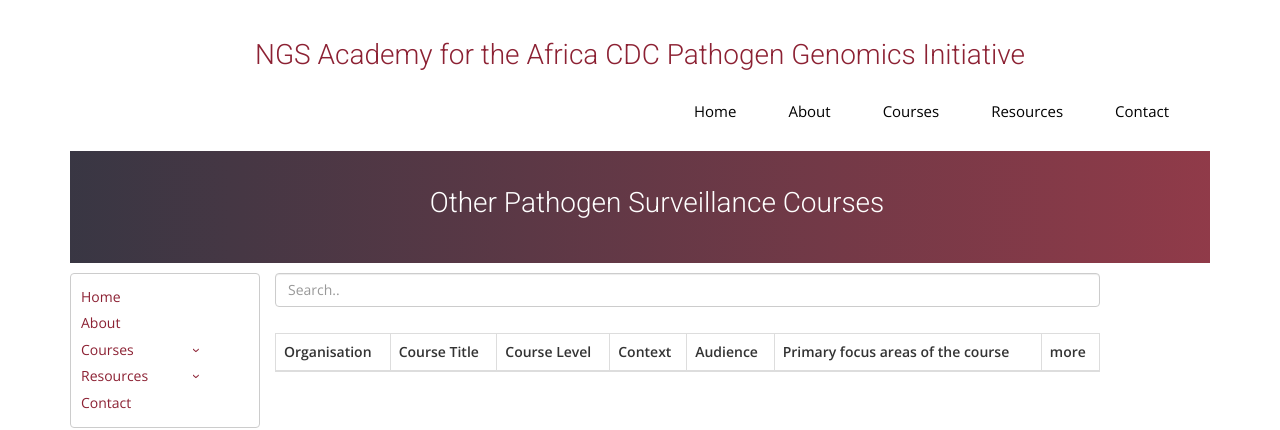
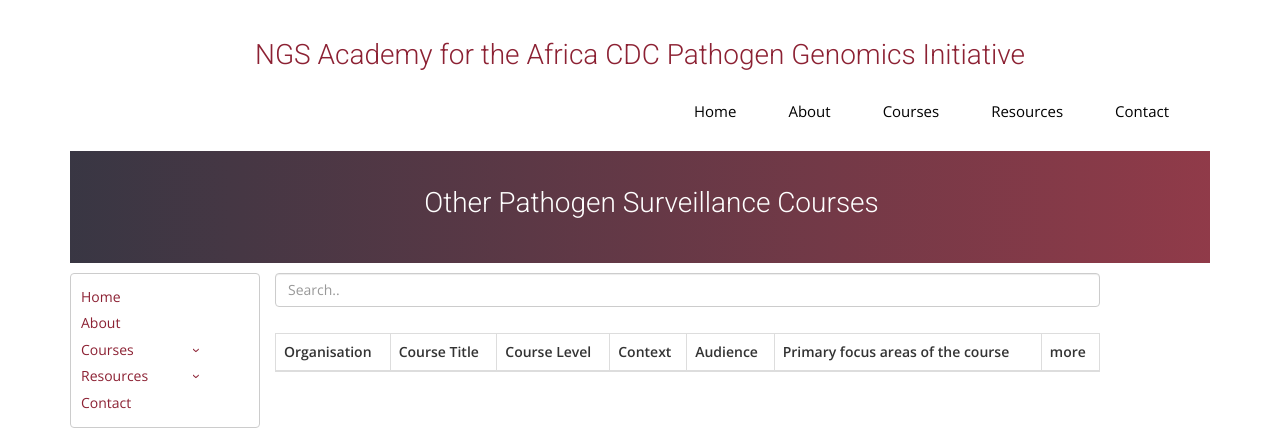
Before and after one commit to uct-cbio/ngs-academy, a Jekyll site: the page built from courses_otherbackup copy 2.html, in a window 1280 px wide. Shown: the top 430 px of the page. Built offline with Jekyll 4.4.1, drawn with Linux system fonts in a browser that asks for light colours; nearby versions of some CDN libraries; some web fonts are replaced; comment, search, counter and statistics services are not loaded.

Commit message:
updated css on the malaria project

```diff
--- a/css/style.css
+++ b/css/style.css
@@ -444,7 +444,8 @@
 #global-header .block {
   color: white;
   margin: 0 auto;
-  padding-left: 4px;
+  padding-left: 2px;
+  padding-right: 9px;
   text-align: center;
 }
 
```
